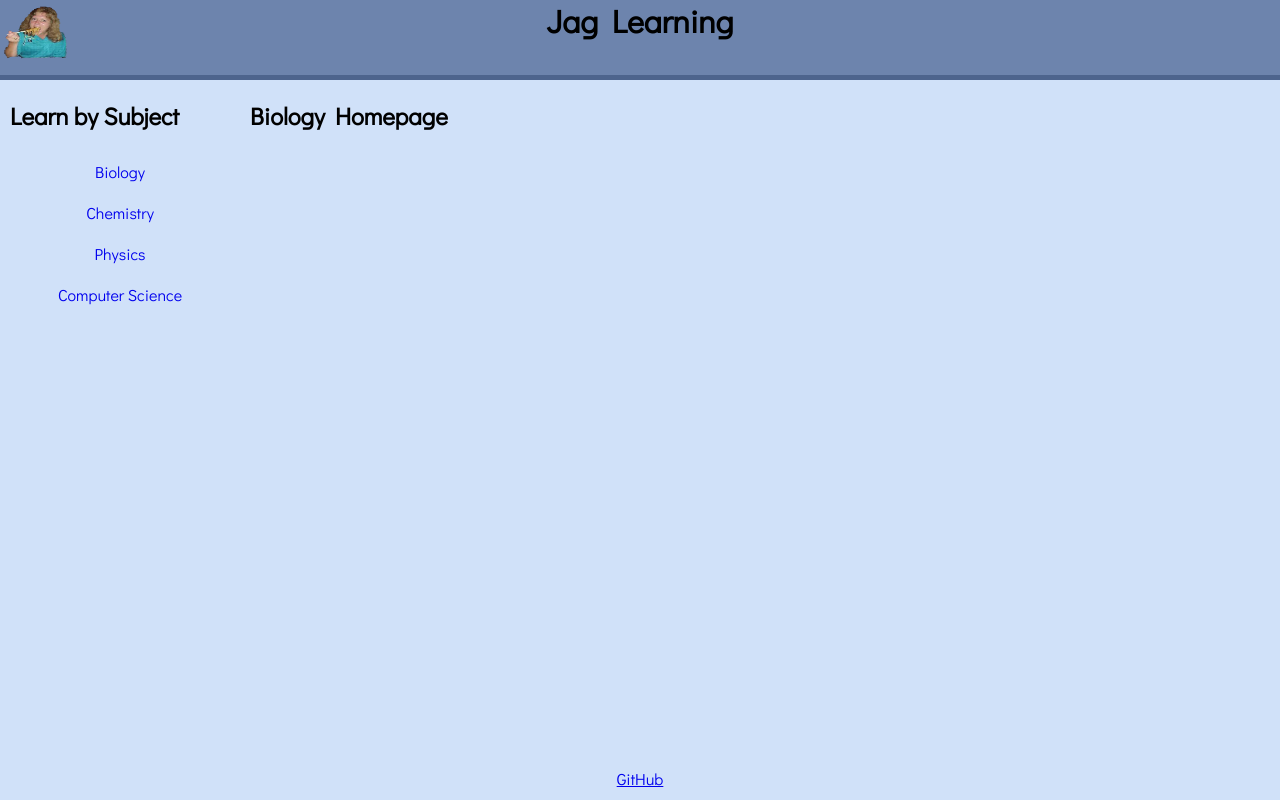
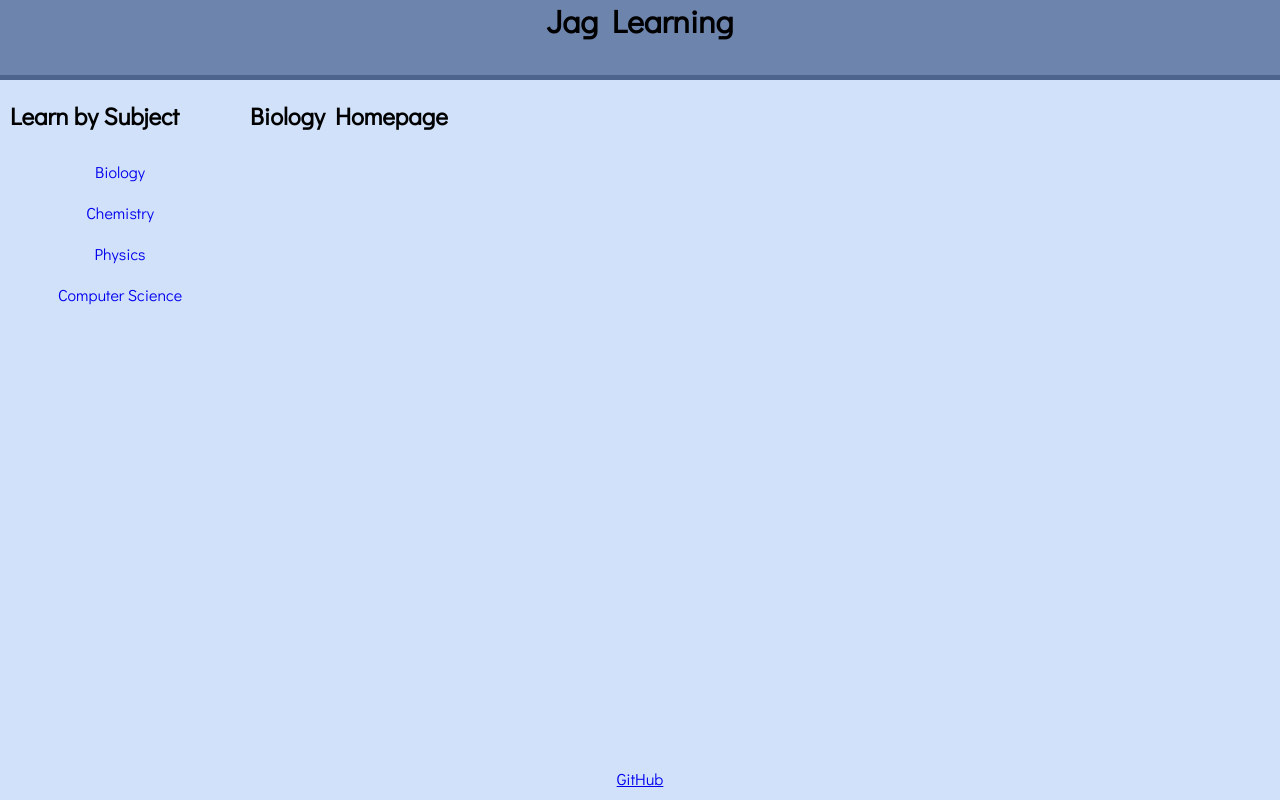
Before and after one commit to learnwithjag/LearnWithJagWebsite, a plain HTML site: page biology/biology.html in a window 1280 px wide. Drawn offline with Linux system fonts and the light colour scheme.

Commit message:
Update biology.html

```diff
--- a/biology/biology.html
+++ b/biology/biology.html
@@ -10,7 +10,6 @@
   <body>
     <div id="container">
       <header>
-        <img src="../images/logo.png" width="75" height="75" alt="logo" id="logo"/>
         <h1>Jag Learning</h1>
       </header>
       <nav>
```
